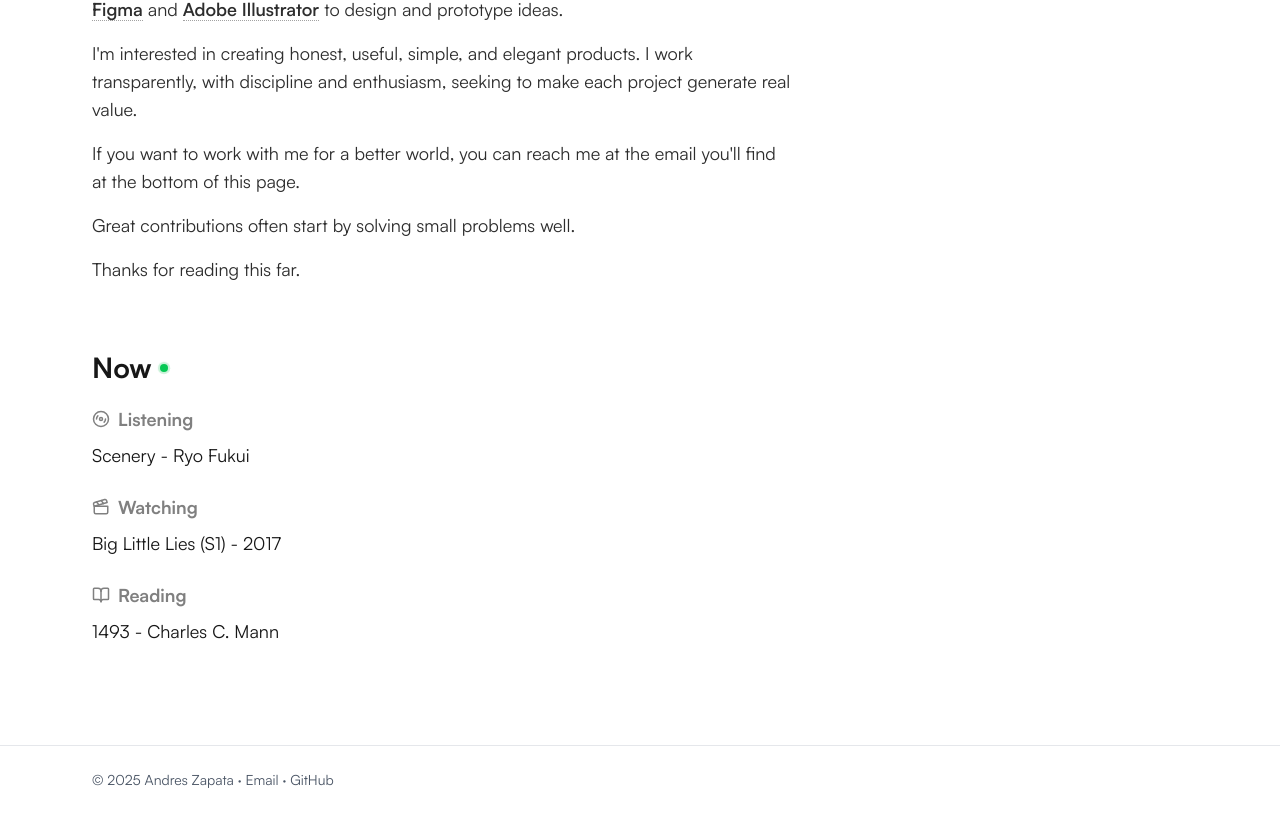
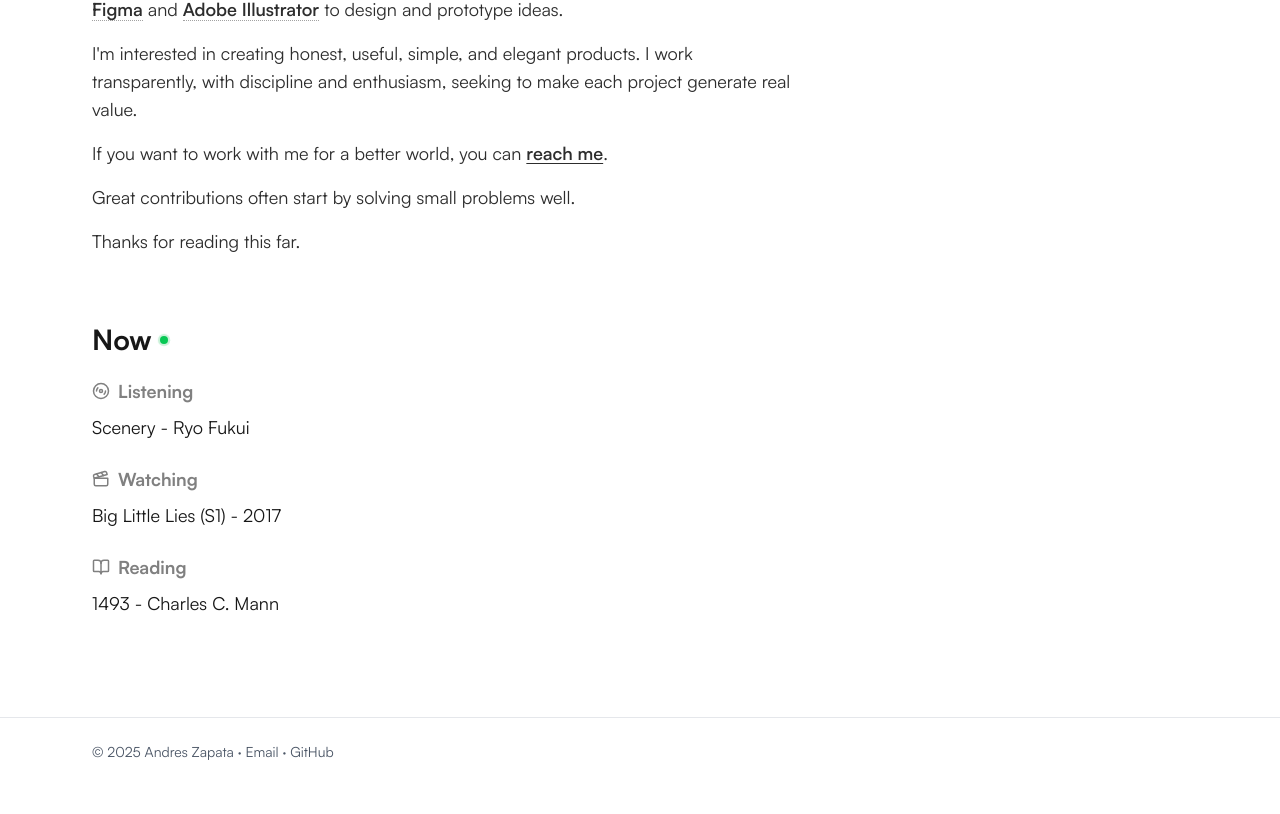
Before and after one commit to andreszapataq/andreszapata.me-v3, a Next.js app: page /en in a window 1280 px wide. Shown: the part 1056-1870 px from the top of the page. After the commit the page ends 1842 px from the top, so only its background shows below. Built offline with nearby package versions, Linux system fonts and the light colour scheme.

Commit message:
update email contact and footer

```diff
--- a/components/footer.tsx
+++ b/components/footer.tsx
@@ -1,17 +1,20 @@
-import Link from "next/link";
-
 export default function Footer() {
   return (
     <footer className="mt-25 py-6 border-t border-gray-200">
       <div className="px-6 md:px-23 text-sm text-gray-600">
         © {new Date().getFullYear()} Andres Zapata · {" "}
-        <Link href="mailto:contacto@andreszapata.me" className="hover:underline">
+        <a href="mailto:contacto@andreszapata.me" className="hover:underline">
           Email
-        </Link>
+        </a>
         {" "} · {" "}
-        <Link href="https://github.com/andreszapataq" className="hover:underline">
+        <a
+          href="https://github.com/andreszapataq"
+          target="_blank"
+          rel="noopener noreferrer"
+          className="hover:underline"
+        >
           GitHub
-        </Link>
+        </a>
       </div>
     </footer>
   );
--- a/components/thinking-section.tsx
+++ b/components/thinking-section.tsx
@@ -3,6 +3,7 @@
 import { useTranslations } from "next-intl";
 import Section from "./section";
 import Highlight from "./highlight";
+import TextLink from "./text-link";
 
 export default function ThinkingSection() {
   const t = useTranslations("sections.thinking");
@@ -33,7 +34,15 @@ export default function ThinkingSection() {
         })}
       </p>
       <p>{t("p3")}</p>
-      <p>{t("p4")}</p>
+      <p>
+        {t.rich("p4", {
+          email: (chunks) => (
+            <TextLink href="mailto:contacto@andreszapata.me">
+              {chunks}
+            </TextLink>
+          ),
+        })}
+      </p>
       <p>{t("p5")}</p>
       <p>{t("p6")}</p>
     </Section>
--- a/messages/en.json
+++ b/messages/en.json
@@ -23,7 +23,7 @@
       "p1": "I believe in making a better world through analysis, optimization, and responsible use of technology. Creating —when done well— gives meaning to our existence. We only get one shot, and it's worth using it to make a positive impact on others.",
       "p2": "I move between design, development, and problem-solving, always with a strong service orientation. I work mainly with <react>React</react>, <node>Node.js</node>, <tailwind>Tailwind CSS</tailwind> and <aws>AWS</aws>. I use tools like <figma>Figma</figma> and <illustrator>Adobe Illustrator</illustrator> to design and prototype ideas.",
       "p3": "I'm interested in creating honest, useful, simple, and elegant products. I work transparently, with discipline and enthusiasm, seeking to make each project generate real value.",
-      "p4": "If you want to work with me for a better world, you can reach me at the email you'll find at the bottom of this page.",
+      "p4": "If you want to work with me for a better world, you can <email>reach me</email>.",
       "p5": "Great contributions often start by solving small problems well.",
       "p6": "Thanks for reading this far."
     }
--- a/messages/es.json
+++ b/messages/es.json
@@ -23,7 +23,7 @@
       "p1": "Creo en hacer un mundo mejor a través del análisis, la optimización y el uso responsable de la tecnología. Crear —cuando se hace bien— le da sentido a nuestra existencia. Tenemos una sola oportunidad y vale la pena usarla para generar impacto positivo en los demás.",
       "p2": "Me muevo entre el diseño, el desarrollo y la resolución de problemas, siempre con una fuerte orientación al servicio. Trabajo principalmente con <react>React</react>, <node>Node.js</node>, <tailwind>Tailwind CSS</tailwind> y <aws>AWS</aws>. Utilizo herramientas como <figma>Figma</figma> y <illustrator>Adobe Illustrator</illustrator> para diseñar y prototipar ideas.",
       "p3": "Me interesa crear productos honestos, útiles, sencillos y elegantes. Trabajo de forma transparente, con disciplina y entusiasmo, buscando que cada proyecto genere valor real.",
-      "p4": "Si quieres trabajar conmigo por un mundo mejor, puedes escribirme al correo que encontrarás al final de esta página.",
+      "p4": "Si quieres trabajar conmigo por un mundo mejor, puedes <email>escribirme</email>.",
       "p5": "Muchas veces, los grandes aportes empiezan resolviendo bien los problemas pequeños.",
       "p6": "Gracias por leer hasta aquí."
     }
```
